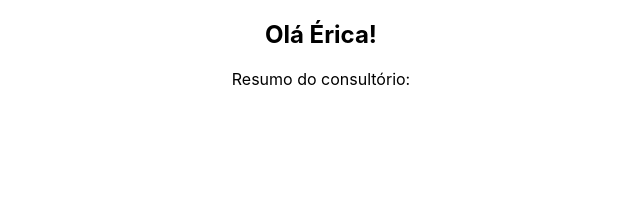
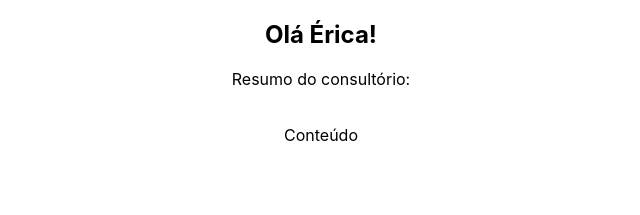
Before and after one commit to arturovaine/app-dentista, a React (Create React App) app in the folder app-frontend/: page / in a window 1280 px wide. Shown: the top 215 px of the page, without its empty margins (319-959 px from the left). Built offline with nearby package versions, Linux system fonts and the light colour scheme.

Commit message:
feat: simple main-body component

```diff
--- a/app-frontend/src/App.js
+++ b/app-frontend/src/App.js
@@ -1,10 +1,12 @@
 import Header from './components/Header';
+import MainBody from './components/MainBody';
 import './App.css';
 
 function App() {
   return (
     <div className="App">
         <Header />
+        <MainBody />
     </div>
   );
 }
--- /dev/null
+++ b/app-frontend/src/components/MainBody.jsx
@@ -0,0 +1,13 @@
+import React from 'react';
+
+const MainBody = () => {
+  return (
+    <div className="main-body">
+      <p>
+          Conteúdo<br /><br />
+      </p>
+    </div>
+  );
+};
+
+export default MainBody;
```
